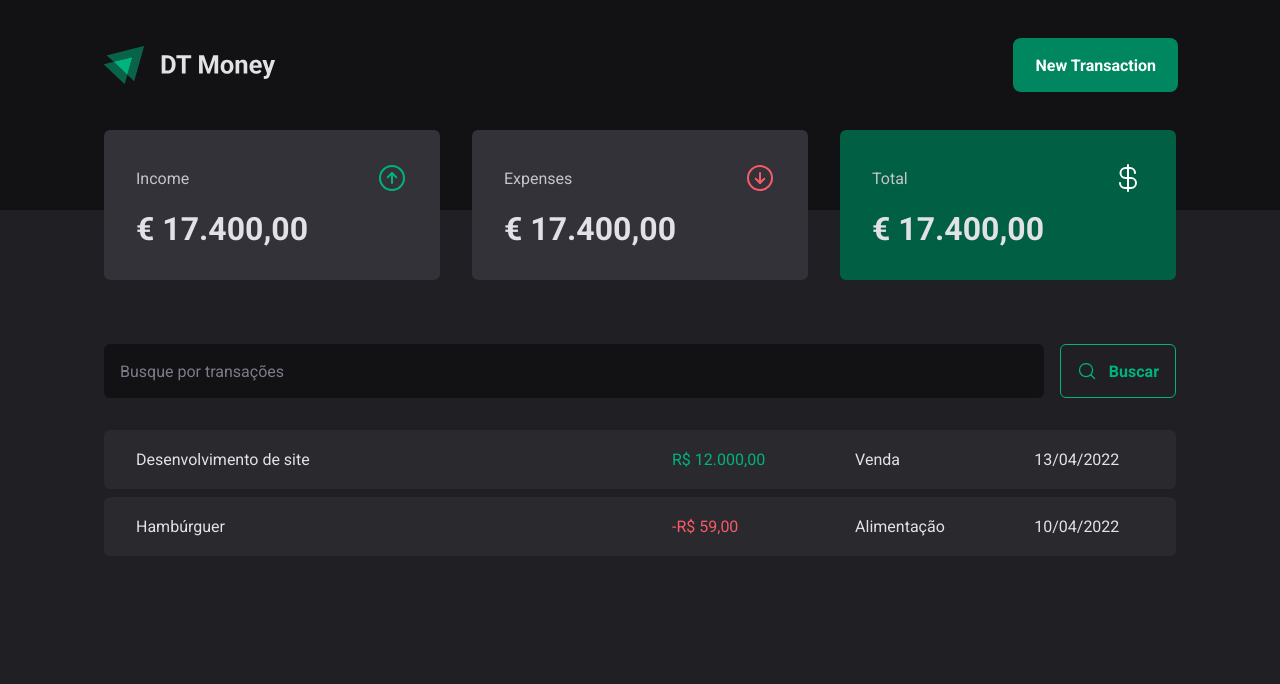
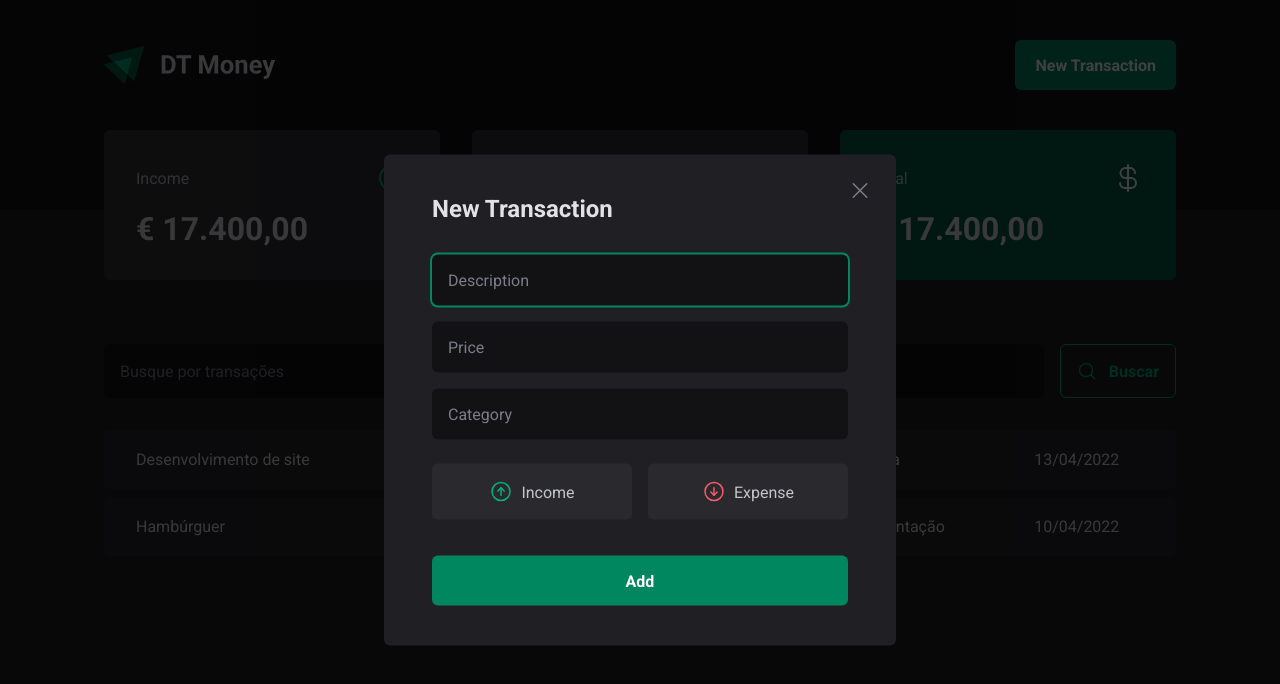
Before and after one commit to bedeschiotavia/dt-money, a React (Vite) app: page / in a window 1280 px wide. Both pictures are taken after a click on the button "New Transaction". Shown: the top 684 px of the page. Built offline with nearby package versions, Linux system fonts and the light colour scheme.

Commit message:
Finished frontend

```diff
--- a/package.json
+++ b/package.json
@@ -11,6 +11,8 @@
   },
   "dependencies": {
     "-": "^0.0.1",
+    "@radix-ui/react-dialog": "^1.1.4",
+    "@radix-ui/react-radio-group": "^1.2.2",
     "components": "^0.1.0",
     "D": "^1.0.0",
     "phosphor-react": "^1.4.1",
--- a/src/components/Header/index.tsx
+++ b/src/components/Header/index.tsx
@@ -1,4 +1,6 @@
+import * as Dialog from '@radix-ui/react-dialog';
 import logoImg from "../../assets/logo.svg";
+import { NewTransactionModal } from '../NewTransactionModal';
 import { HeaderContainer, HeaderContent, NewTransactionButton } from "./styles";
 
 export function Header() {
@@ -7,10 +9,12 @@
       <HeaderContent>
         <img src={logoImg} alt="" />
 
-        <NewTransactionButton>
-          New Transaction
-        </NewTransactionButton>
-
+        <Dialog.Root>
+          <Dialog.Trigger asChild>
+            <NewTransactionButton>New Transaction</NewTransactionButton>
+          </Dialog.Trigger>
+          <NewTransactionModal/>
+        </Dialog.Root>
       </HeaderContent>
     </HeaderContainer>
   );
--- /dev/null
+++ b/src/components/NewTransactionModal/index.tsx
@@ -0,0 +1,36 @@
+import * as Dialog from '@radix-ui/react-dialog';
+import { ArrowCircleDown, ArrowCircleUp, X } from "phosphor-react";
+import { CloseButton, Content, Overlay, TransactionType, TransactionTypeButton } from './styles';
+export function NewTransactionModal() {
+  return (
+    <Dialog.Portal>
+      <Overlay />
+      <Content>
+        <Dialog.Title>New Transaction</Dialog.Title>
+        <form>
+          <input type="text" placeholder="Description" required />
+          <input type="number" placeholder="Price" required />
+          <input type="text" placeholder="Category" required />
+
+          <TransactionType>
+          <TransactionTypeButton variant="income" value="income">
+              <ArrowCircleUp size={24} />
+              Income
+            </TransactionTypeButton>
+            <TransactionTypeButton variant="outcome" value="outcome">
+              <ArrowCircleDown size={24} />
+              Expense
+            </TransactionTypeButton>
+          </TransactionType>
+
+          <button type="submit">
+            Add
+          </button>
+        </form>
+        <CloseButton>
+          <X size={24} />
+        </CloseButton>
+      </Content>
+    </Dialog.Portal>
+  );
+}
--- /dev/null
+++ b/src/components/NewTransactionModal/styles.ts
@@ -0,0 +1,100 @@
+import * as Dialog from '@radix-ui/react-dialog';
+import * as RadioGroup from '@radix-ui/react-radio-group';
+import styled from "styled-components";
+
+export const Overlay = styled(Dialog.Overlay)`
+  position: fixed;
+  width: 100vw;
+  height: 100vh;
+  inset: 0;
+  background: rgba(0, 0, 0, 0.75);
+`;
+export const Content = styled(Dialog.Content)`
+  min-width: 32rem;
+  border-radius: 6px;
+  padding: 2.5rem 3rem;
+  background: ${props => props.theme["gray-800"]};
+
+  position: fixed;
+  top: 50%;
+  left: 50%;
+  transform: translate(-50%, -50%);
+  form {
+    margin-top: 2rem;
+    display: flex;
+    flex-direction: column;
+    gap: 1rem;
+    input {
+      border-radius: 6px;
+      border: 0;
+      background: ${props => props.theme["gray-900"]};
+      color: ${props => props.theme["gray-300"]};
+      padding: 1rem;
+      &::placeholder {
+        color: ${props => props.theme["gray-500"]};
+      }
+    }
+    button[type="submit"] {
+      height: 50px;
+      border: 0;
+      background: ${props => props.theme["green-500"]};
+      color: ${props => props.theme.white};
+      font-weight: bold;
+      padding: 0 1.25rem;
+      border-radius: 6px;
+      margin-top: 1.25rem;
+      cursor: pointer;
+      &:hover {
+        background: ${props => props.theme["green-700"]};
+        transition: background-color 0.2s;
+      }
+    }
+  }
+`;
+export const CloseButton = styled(Dialog.Close)`
+  position: absolute;
+  background: transparent;
+  border: 0;
+  top: 1.5rem;
+  right: 1.5rem;
+  line-height: 0;
+  cursor: pointer;
+  color: ${props => props.theme["gray-500"]};
+`;
+
+export const TransactionType = styled(RadioGroup.Root)`
+  display: grid;
+  grid-template-columns: repeat(2, 1fr);
+  gap: 1rem;
+  margin-top: 0.5rem;
+`;
+
+interface TransactionTypeButtonProps {
+  variant: 'income' | 'outcome';
+}
+export const TransactionTypeButton = styled(RadioGroup.Item)<TransactionTypeButtonProps>`
+  background: ${props => props.theme["gray-700"]};
+  padding: 1rem;
+  display: flex;
+  align-items: center;
+  justify-content: center;
+  gap: 0.5rem;
+  border-radius: 6px;
+  cursor: pointer;
+  border: 0;
+  color: ${props => props.theme["gray-300"]};
+  svg {
+    color: ${props => props.variant === 'income' ? props.theme["green-300"] : props.theme["red-300"]};
+  }
+  &[data-state='unchecked']:hover {
+    transition: background-color 0.2s;
+    background: ${props => props.theme["gray-600"]};
+  }
+  &[data-state='checked'] {
+    color: ${props => props.theme.white};
+    background: ${props => props.variant === 'income' ? props.theme["green-500"] : props.theme["red-500"]};
+    svg {
+      color: ${props => props.theme.white};
+    }
+  }
+`;
```
Also changed, not shown: 1 other file (tests, documents, lock files or other folders).
